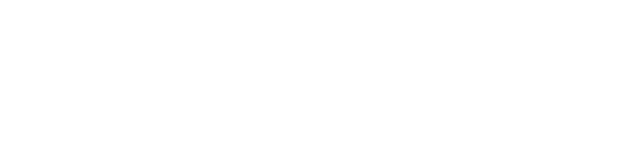
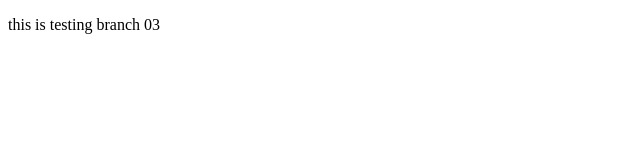
Before and after one commit to supunUOM/Demo, a plain HTML site: page log.html in a window 1280 px wide. Shown: the whole page, without its empty margins (0-640 px from the left). Drawn offline with Linux system fonts and the light colour scheme.

Commit message:
changes added

```diff
--- a/app.js
+++ b/app.js
@@ -1,3 +1,4 @@
 console.log("Hello world.");
 console.log("change 1")
 console.log("change 2")
+console.log("testing branch")
--- a/log.html
+++ b/log.html
@@ -4,7 +4,7 @@
   <meta charset="UTF-8">
   <meta http-equiv="X-UA-Compatible" content="IE=edge">
   <meta name="viewport" content="width=device-width, initial-scale=1.0">
-  <title>git rebase master</title>
+  <p>this is testing branch 03</p>
 </head>
 <body>
 
```
Also changed, not shown: index.html (+1 -0 lines).
